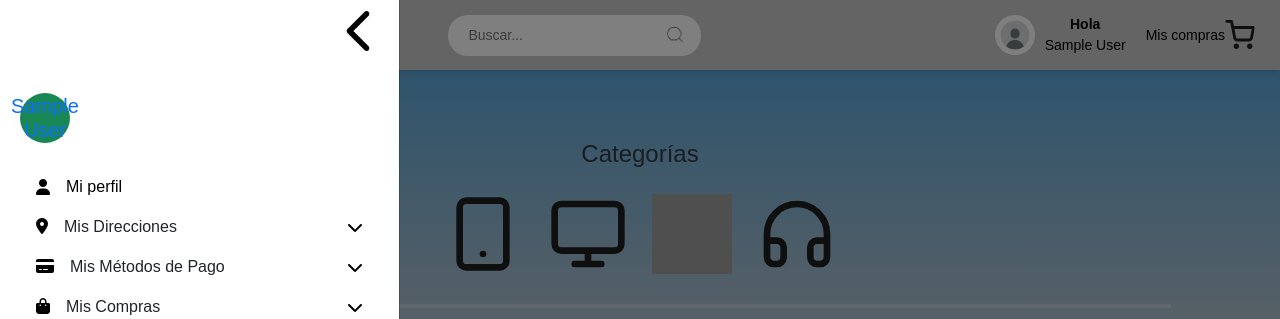
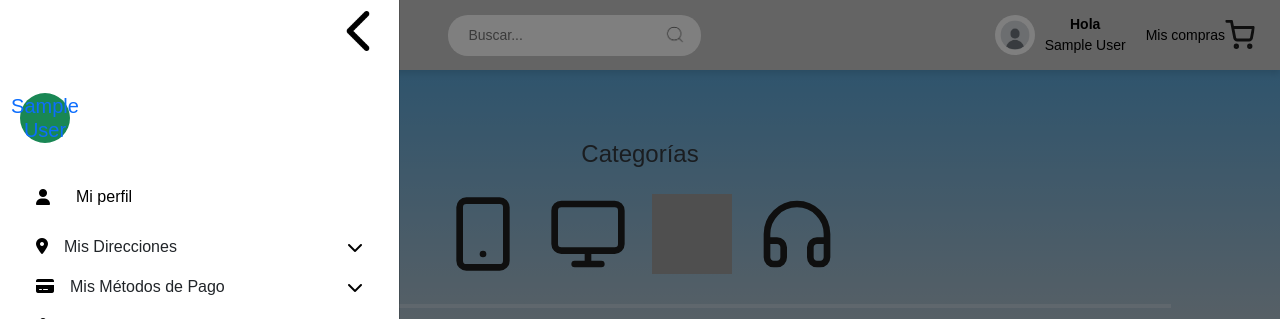
Before and after one commit to maximiliano1401/TecnoFutura, a PHP site: page /menu.php in a window 1280 px wide, after a click that opens the changed part. Shown: the top 319 px of the page. Run offline with PHP 8.4, Linux system fonts and the light colour scheme; the visitor is signed in with stand-in values (Sample User, id 1); data that the repository does not hold is empty; some libraries are stand-ins or nearby versions; grey boxes are pictures that could not be loaded.

Commit message:
navbar css buttons

```diff
--- a/CSS/navbar.css
+++ b/CSS/navbar.css
@@ -23,6 +23,22 @@
     border: none;
     cursor: pointer;
     margin-right: 10px;
+}
+
+.menu-btn {
+    background: none;
+    border: none;
+    padding: 10px;
+    font-size: 16px;
+    text-decoration: none;
+    color: black;
+    width: 100%;
+    text-align: left;
+    cursor: pointer;
+}
+
+.menu-btn:hover {
+    background-color: rgba(0, 0, 0, 0.1);
 }
 
 .menu-icon {
@@ -138,6 +154,12 @@
     cursor: pointer;
 }
 
+.list-group-item {
+    display: flex;
+    align-items: center;
+    justify-content: space-between;
+}
+
 .list-group-item i {
     font-size: 18px;
 }
--- a/HTML/navbar.php
+++ b/HTML/navbar.php
@@ -43,7 +43,7 @@ $isAdmin = $_SESSION['Correo'] == 'administrador@gmail.com';
                     <!-- Opción Mi Perfil -->
                     <li class="list-group-item d-flex align-items-center">
                         <span class="fas fa-user me-3"></span>
-                        <a href="perfil.php" class="w-100">Mi perfil</a>
+                        <button class="menu-btn w-100 text-start" onclick="location.href='perfil.php'">Mi perfil</button>
                     </li>
 
                     <!-- Opción Mis Direcciones -->
@@ -53,8 +53,8 @@ $isAdmin = $_SESSION['Correo'] == 'administrador@gmail.com';
                         <span class="fas fa-chevron-down"></span>
                     </li>
                     <ul class="collapse list-unstyled ps-4" id="direccionesSubmenu">
-                        <li class="list-group-item"><a href="nueva_direccion.php">Agregar Dirección</a></li>
-                        <li class="list-group-item"><a href="ver_direcciones.php">Ver Direcciones Registradas</a></li>
+                        <li class="list-group-item"><button class="menu-btn w-100 text-start" onclick="location.href='nueva_direccion.php'">Agregar Dirección</button></li>
+                        <li class="list-group-item"><button class="menu-btn w-100 text-start" onclick="location.href='ver_direcciones.php'">Ver Direcciones Registradas</button></li>
                     </ul>
 
                     <!-- Opción Métodos de Pago -->
@@ -64,8 +64,8 @@ $isAdmin = $_SESSION['Correo'] == 'administrador@gmail.com';
                         <span class="fas fa-chevron-down"></span>
                     </li>
                     <ul class="collapse list-unstyled ps-4" id="metodosPagoSubmenu">
-                        <li class="list-group-item"><a href="nuevo_metodo.php">Agregar Método de Pago</a></li>
-                        <li class="list-group-item"><a href="ver_metodos.php">Ver Métodos de Pago</a></li>
+                        <li class="list-group-item"><button class="menu-btn w-100 text-start" onclick="location.href='nuevo_metodo.php'">Agregar Método de Pago</button></li>
+                        <li class="list-group-item"><button class="menu-btn w-100 text-start" onclick="location.href='ver_metodos.php'">Ver Métodos de Pago</button></li>
                     </ul>
 
                     <!-- Opción Mis Compras -->
@@ -75,22 +75,23 @@ $isAdmin = $_SESSION['Correo'] == 'administrador@gmail.com';
                         <span class="fas fa-chevron-down"></span>
                     </li>
                     <ul class="collapse list-unstyled ps-4" id="comprasSubmenu">
-                        <li class="list-group-item"><a href="ordenes.php">Órdenes</a></li>
-                        <li class="list-group-item"><a href="historial.php">Historial de Compras</a></li>
+                        <li class="list-group-item"><button class="menu-btn w-100 text-start" onclick="location.href='ordenes.php'">Órdenes</button></li>
+                        <li class="list-group-item"><button class="menu-btn w-100 text-start" onclick="location.href='historial.php'">Historial de Compras</button></li>
                     </ul>
 
                     <!-- Cerrar sesión -->
                     <li class="list-group-item text-center">
-                        <a href="../SESIONES/cerrar.php" class="btn btn-danger cerrar-sesion w-100">Cerrar sesión</a>
+                        <button class="btn btn-danger cerrar-sesion w-100" onclick="location.href='../SESIONES/cerrar.php'">Cerrar sesión</button>
                     </li>
 
                     <!-- Botón de administración (solo visible si el usuario es administrador) -->
                     <?php if ($isAdmin): ?>
                         <li class="list-group-item text-center">
-                            <a href="../ADMINISTRACION/administracion.php" class="btn btn-primary modo-admin w-100">Acceder a Modo Administración</a>
+                            <button class="btn btn-primary modo-admin w-100" onclick="location.href='../ADMINISTRACION/administracion.php'">Acceder a Modo Administración</button>
                         </li>
                     <?php endif; ?>
                 </ul>
+
             </div>
         </div>
         <!-- Fin del menú desplegable -->
```
